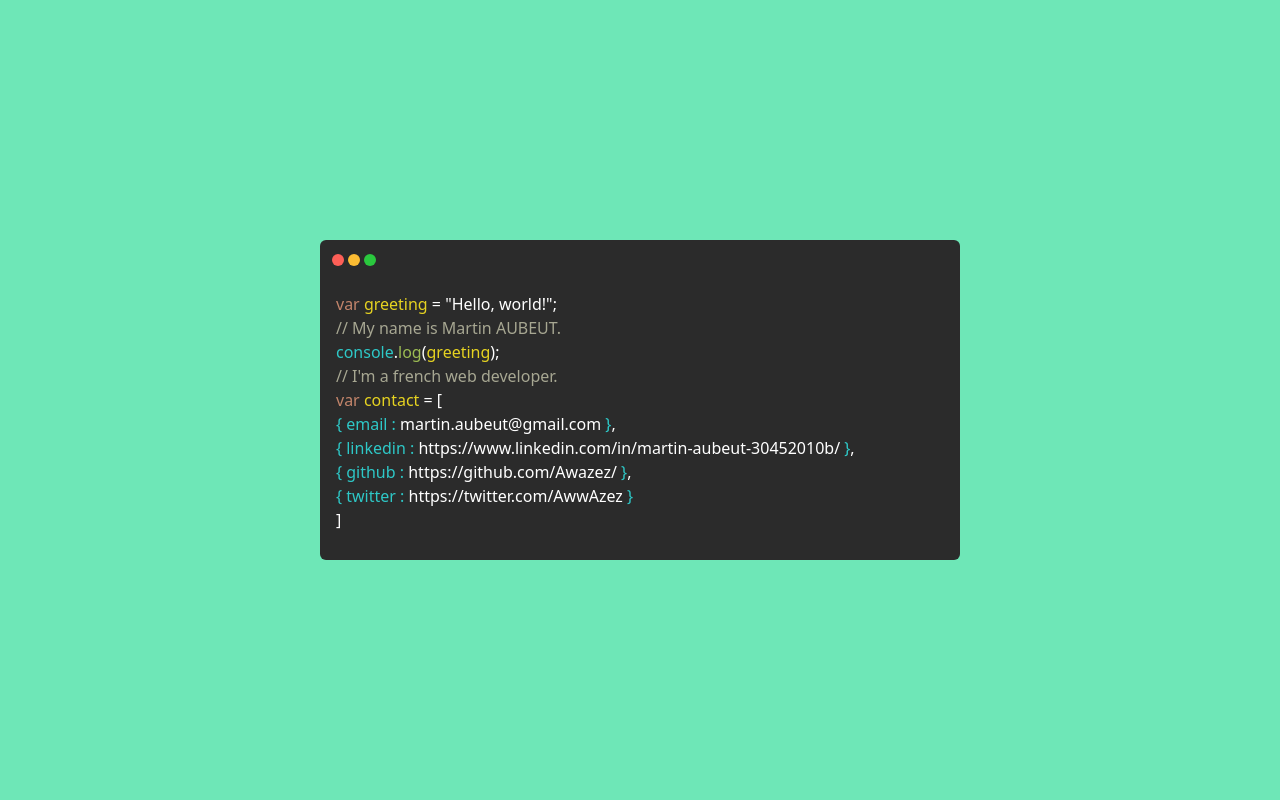
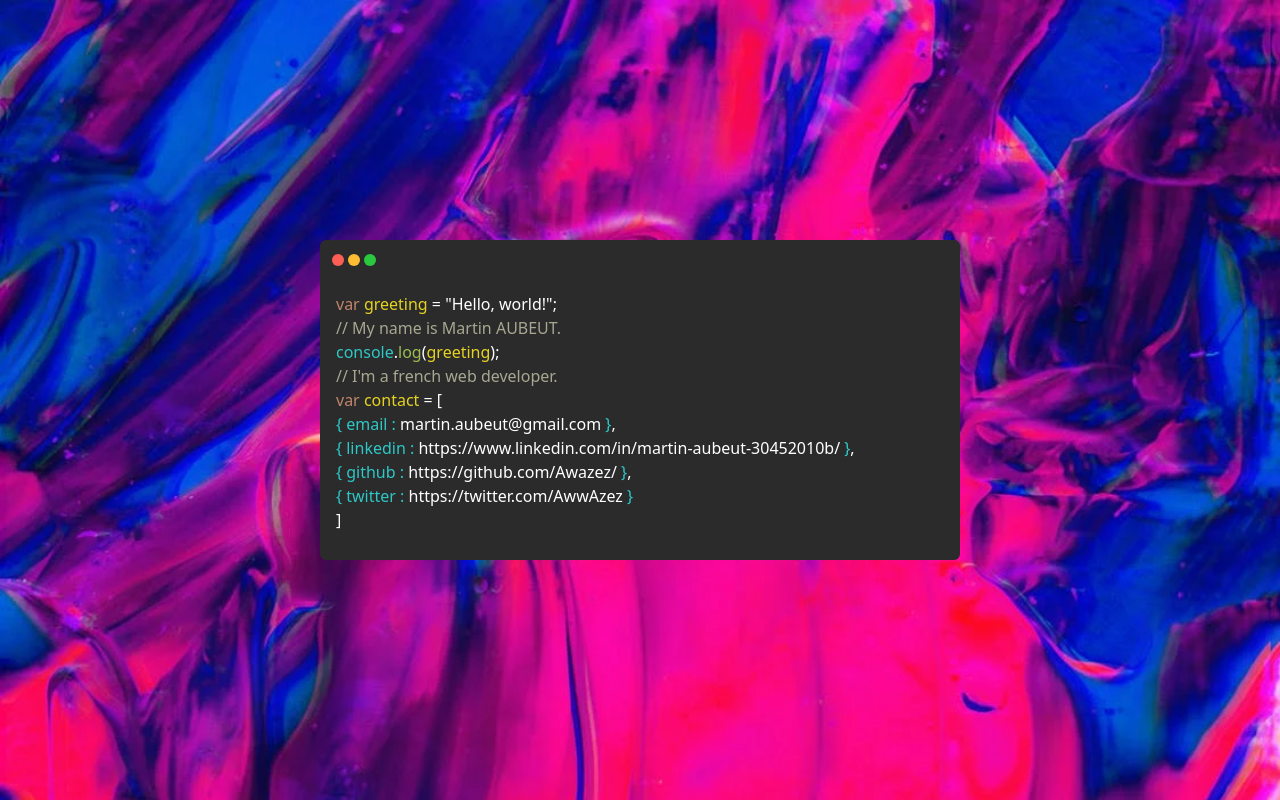
Before and after one commit to Awazez/portfolio, a Nuxt app: page / in a window 1280 px wide. Built offline with nearby package versions, Linux system fonts and the light colour scheme.

Commit message:
add new background

```diff
--- a/components/WindowPage.vue
+++ b/components/WindowPage.vue
@@ -1,7 +1,7 @@
 
 <template>
 <div>
-    <div class="bg-emerald-300 w-full h-full">
+    <div class="backgroundimage w-full h-full">
     <div class="grid place-items-center h-screen">
     <div class="w-[40rem] h-[20rem] bg-[#2b2b2b] rounded-md">
         <div>
@@ -36,3 +36,14 @@ export default {
   }
 }
 </script>
+
+
+<style scoped>
+.backgroundimage {
+  background-image: url('../assets/bg-ground.webp');
+  position: relative;
+  background-size: cover;
+  color: black;
+  overflow: hidden;
+}
+</style>
--- a/pages/index.vue
+++ b/pages/index.vue
@@ -6,6 +6,7 @@
 </template>
 
 <script>
+
 import WindowPage from "../components/WindowPage.vue";
 export default {
     name: "IndexPage",
```
